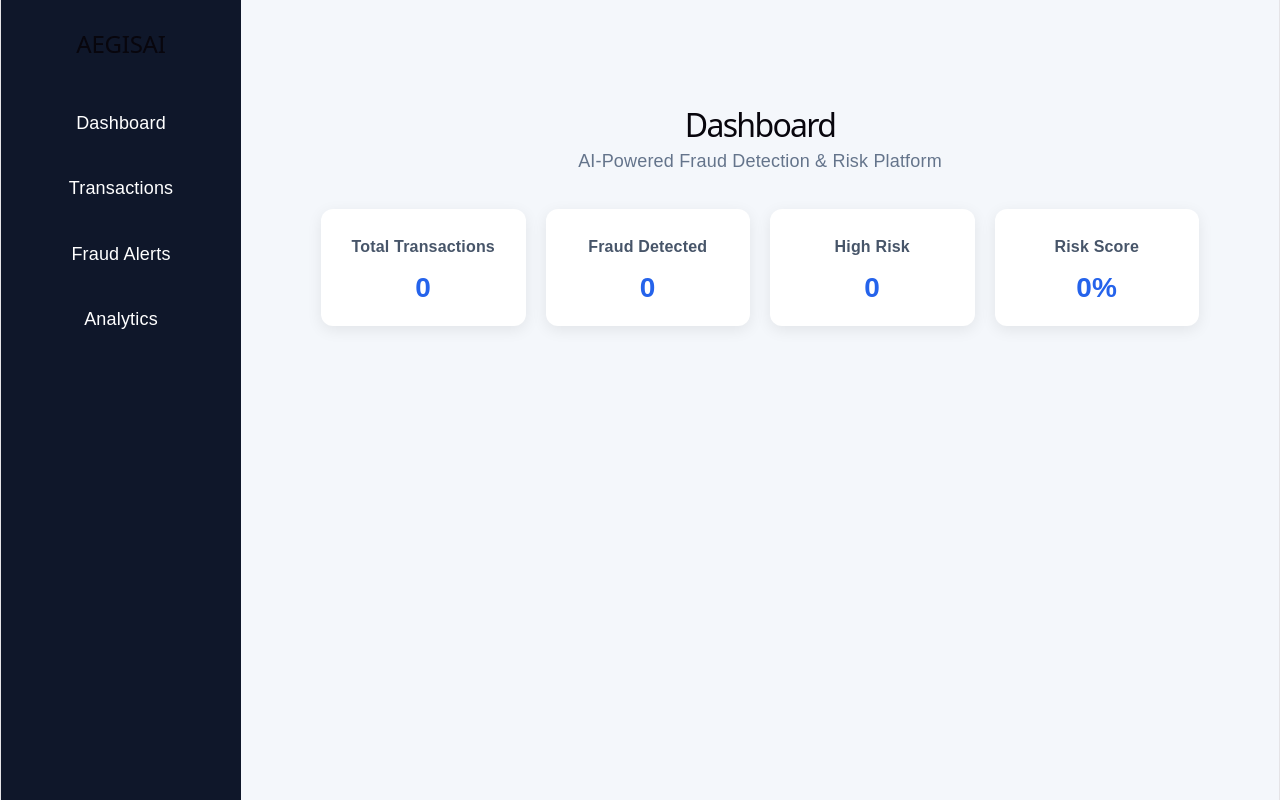
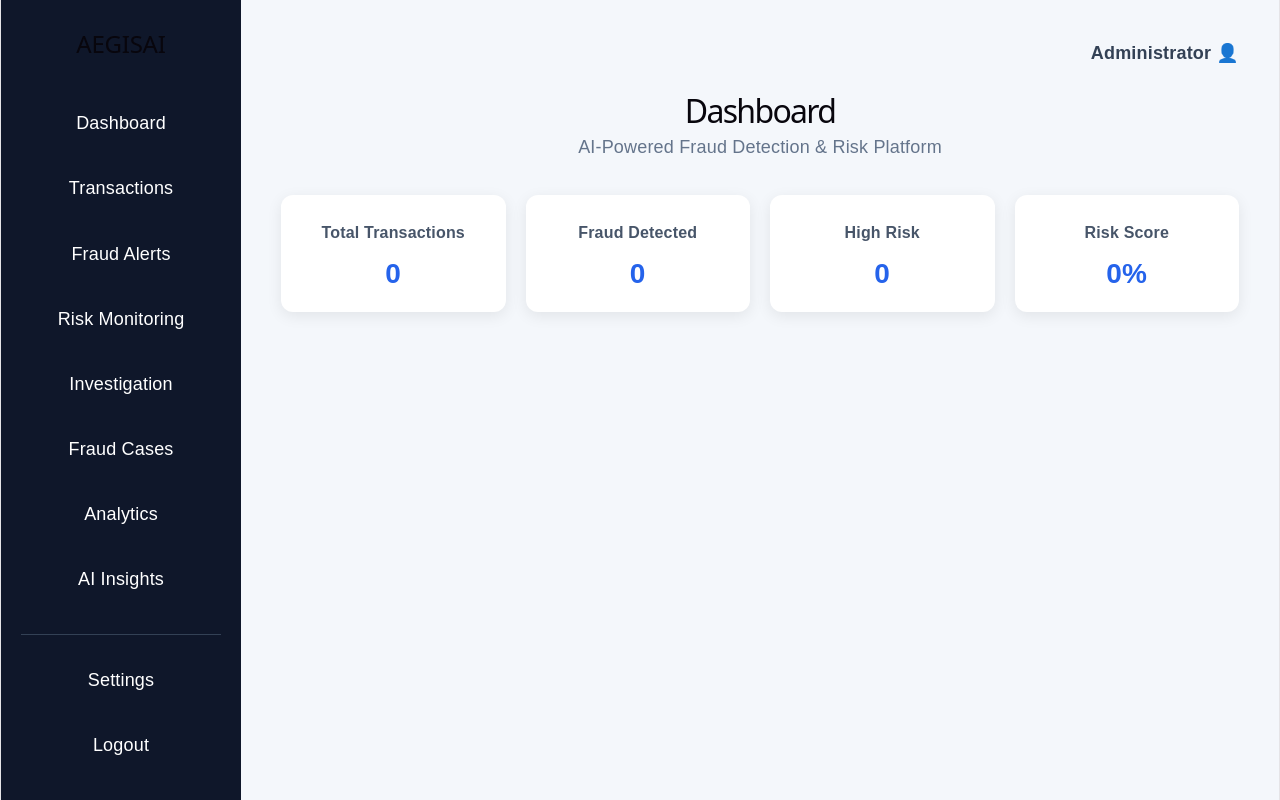
Before and after one commit to YaparlaTejitha/Foundational-Project, a React app in the folder frontend/: page / in a window 1280 px wide. Built offline with nearby package versions, Linux system fonts and the light colour scheme; the HTML template or start-up script is replaced by a standard one.

Commit message:
Updated dashboard

```diff
--- a/frontend/src/App.css
+++ b/frontend/src/App.css
@@ -29,6 +29,8 @@ body {
   background: #0f172a;
   color: white;
   padding: 30px 20px;
+  display: flex;
+  flex-direction: column;
 }
 
 .sidebar h2 {
@@ -53,6 +55,16 @@ body {
   background: #2563eb;
 }
 
+/* Bottom Sidebar */
+.sidebar-bottom {
+  margin-top: auto;
+  padding-top: 20px;
+  border-top: 1px solid #334155;
+  display: flex;
+  flex-direction: column;
+  gap: 15px;
+}
+
 /* Main Content */
 .main-content {
   flex: 1;
@@ -67,6 +79,16 @@ body {
 .subtitle {
   color: #64748b;
   margin-bottom: 35px;
+}
+
+/* Administrator */
+.top-bar {
+  display: flex;
+  justify-content: flex-end;
+  align-items: center;
+  margin-bottom: 25px;
+  font-weight: bold;
+  color: #334155;
 }
 
 /* Dashboard Cards */
--- a/frontend/src/App.jsx
+++ b/frontend/src/App.jsx
@@ -4,7 +4,7 @@ import Transactions from "./pages/Transactions";
 
 function Dashboard() {
   return (
-    <div className="main-content">
+    <div className="dashboard-content">
       <h1>Dashboard</h1>
 
       <p className="subtitle">
@@ -46,18 +46,35 @@ function App() {
 
         {/* Sidebar */}
         <aside className="sidebar">
+
           <h2>AEGISAI</h2>
 
           <nav>
             <Link to="/">Dashboard</Link>
             <Link to="/transactions">Transactions</Link>
             <Link to="/alerts">Fraud Alerts</Link>
+            <Link to="/risk-monitoring">Risk Monitoring</Link>
+            <Link to="/investigation">Investigation</Link>
+            <Link to="/fraud-cases">Fraud Cases</Link>
             <Link to="/analytics">Analytics</Link>
+            <Link to="/ai-insights">AI Insights</Link>
           </nav>
+
+          {/* Bottom Sidebar */}
+          <div className="sidebar-bottom">
+            <Link to="/settings">Settings</Link>
+            <Link to="/logout">Logout</Link>
+          </div>
+
         </aside>
 
         {/* Page Content */}
         <main className="main-content">
+
+          {/* Administrator */}
+          <div className="top-bar">
+            <span>Administrator 👤</span>
+          </div>
 
           <Routes>
             <Route path="/" element={<Dashboard />} />
```
